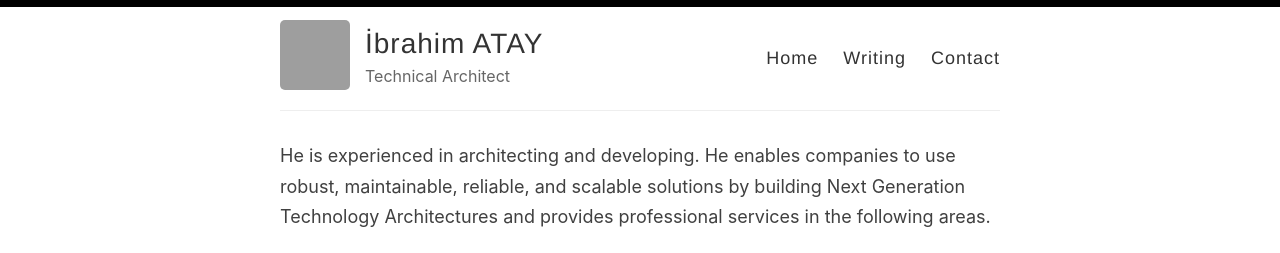
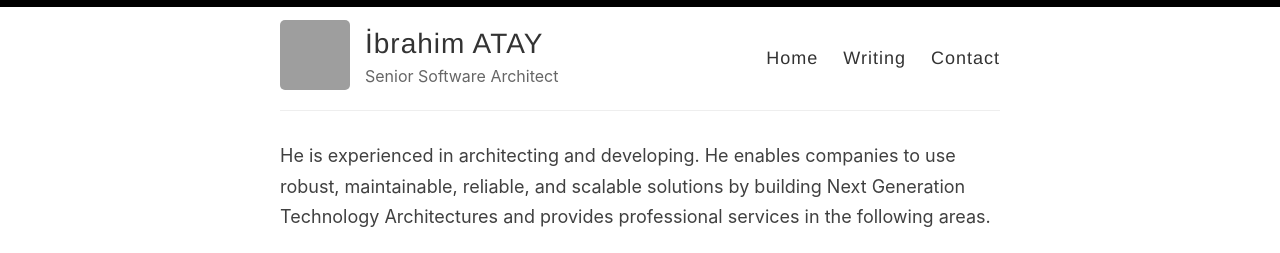
Before and after one commit to ibrahimatay/ibrahimatay.github.io, a Jekyll site: the page built from index.md, in a window 1280 px wide. Shown: the top 253 px of the page. Built offline with Jekyll 4.4.1, drawn with Linux system fonts in a browser that asks for light colours; grey boxes are pictures that could not be loaded.

Commit message:
Update _config.yml

```diff
--- a/_config.yml
+++ b/_config.yml
@@ -9,7 +9,7 @@ name: İbrahim ATAY
 author: İbrahim ATAY
 
 # Short bio or description (displayed in the header)
-description: Technical Architect
+description: Senior Software Architect
 
 # URL of your avatar or profile pic (you could use your GitHub profile pic)
 avatar: https://avatars.githubusercontent.com/u/172555?v=4
```
